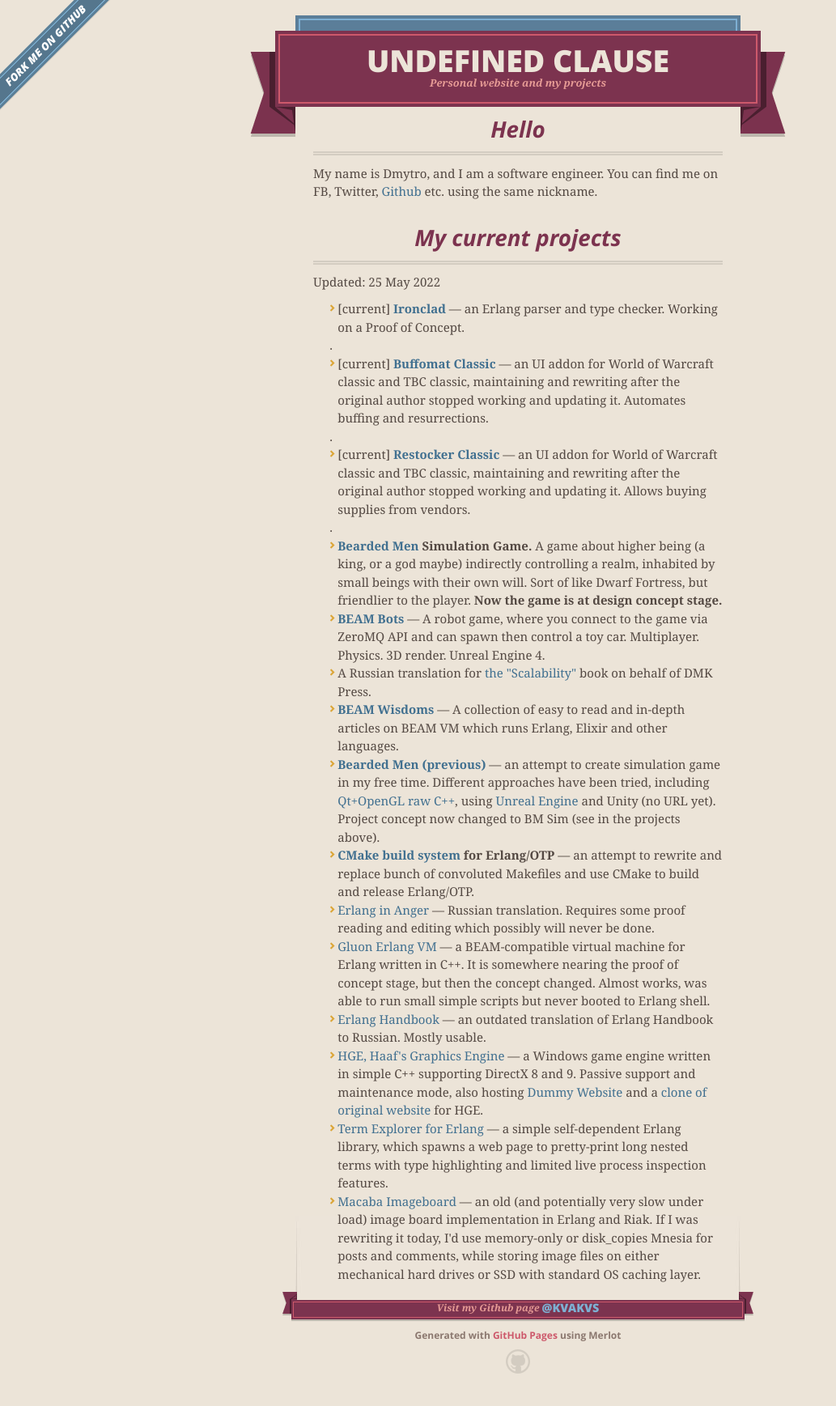
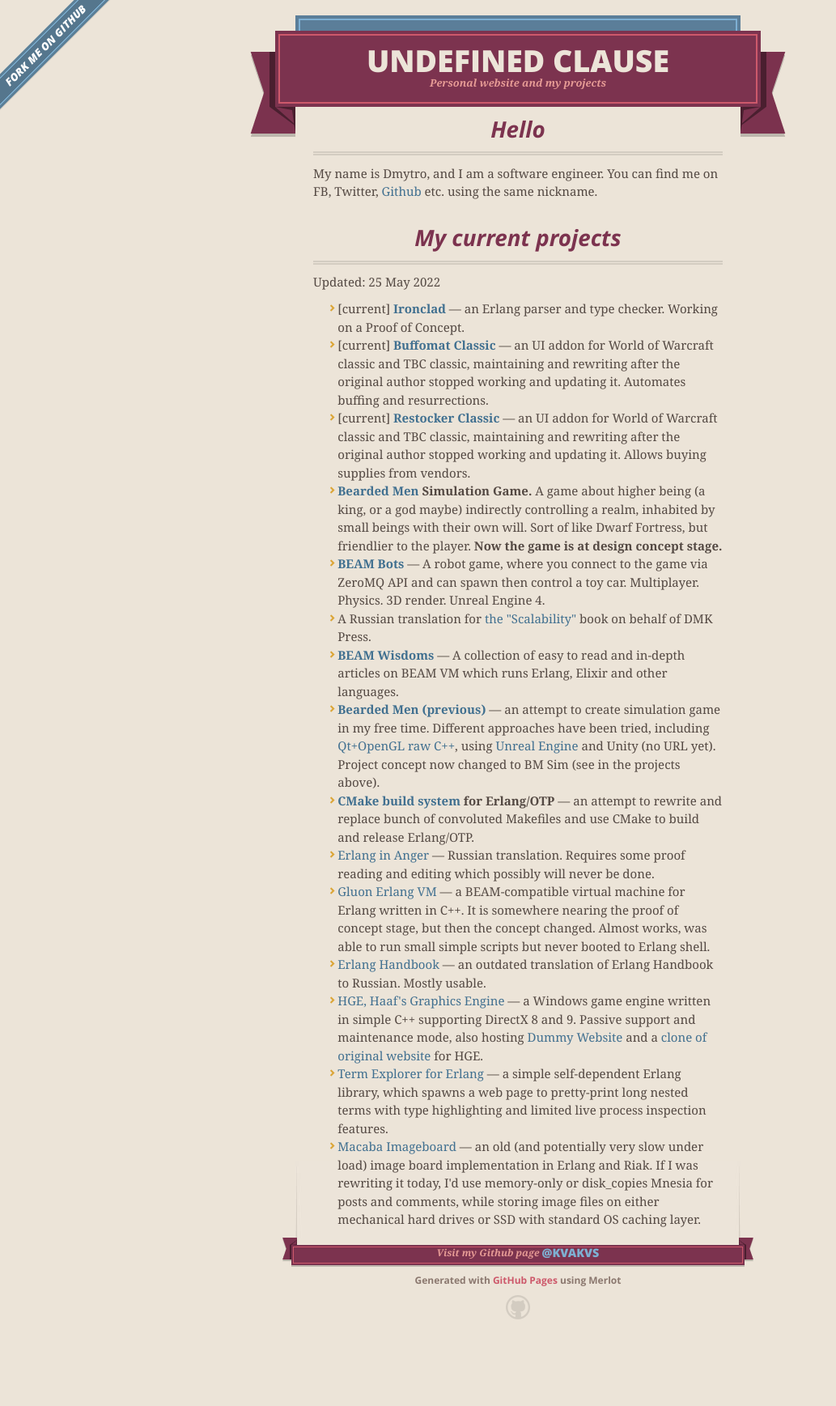
Before and after one commit to kvakvs/clau.se, a Jekyll site: the page built from index.html, in a window 1280 px wide. Shown: the whole page at 81% size, without its empty margins (0-1033 px from the left). Built offline with Jekyll 4.4.1, drawn with Linux system fonts in a browser that asks for light colours; nearby versions of some CDN libraries; after the commit the page ends 1670 px from its top, so only the background shows below that.

```diff
--- a/index.html
+++ b/index.html
@@ -16,13 +16,13 @@ title: Hello
 
 <ul>
   <li>[current] <strong><a href="https://github.com/kvakvs/Ironclad/">Ironclad</a></strong>
-    &mdash; an Erlang parser and type checker. Working on a Proof of Concept.</li>.
+    &mdash; an Erlang parser and type checker. Working on a Proof of Concept.</li>
   <li>[current] <strong><a href="https://github.com/kvakvs/BuffomatClassic/">Buffomat Classic</a></strong>
     &mdash; an UI addon for World of Warcraft classic and TBC classic, maintaining and rewriting after
-    the original author stopped working and updating it. Automates buffing and resurrections.</li>.
+    the original author stopped working and updating it. Automates buffing and resurrections.</li>
   <li>[current] <strong><a href="https://github.com/kvakvs/wow-Restocker/">Restocker Classic</a></strong>
     &mdash; an UI addon for World of Warcraft classic and TBC classic, maintaining and rewriting after
-    the original author stopped working and updating it. Allows buying supplies from vendors.</li>.
+    the original author stopped working and updating it. Allows buying supplies from vendors.</li>
 
   <li><strong><a href="bm.html">Bearded Men</a> Simulation Game.</strong>
     A game about higher being (a king, or a god maybe) indirectly
```
